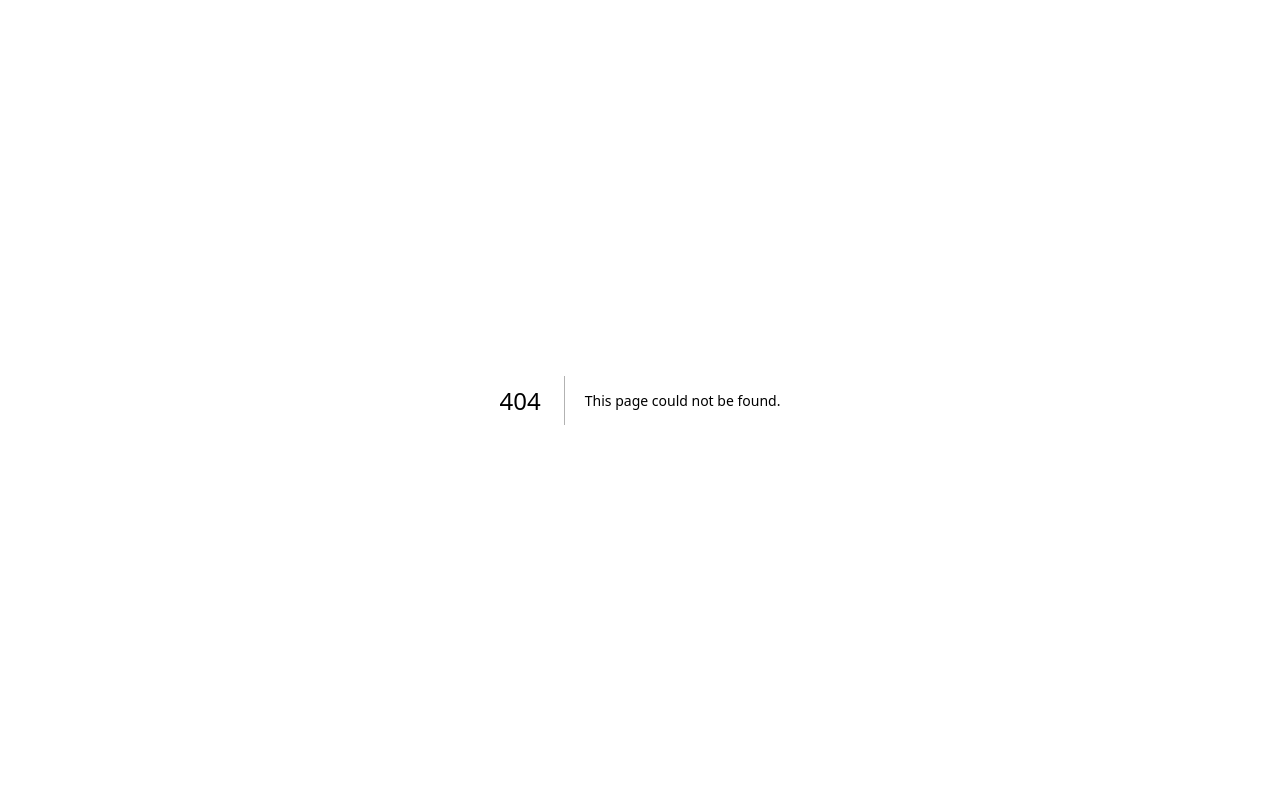
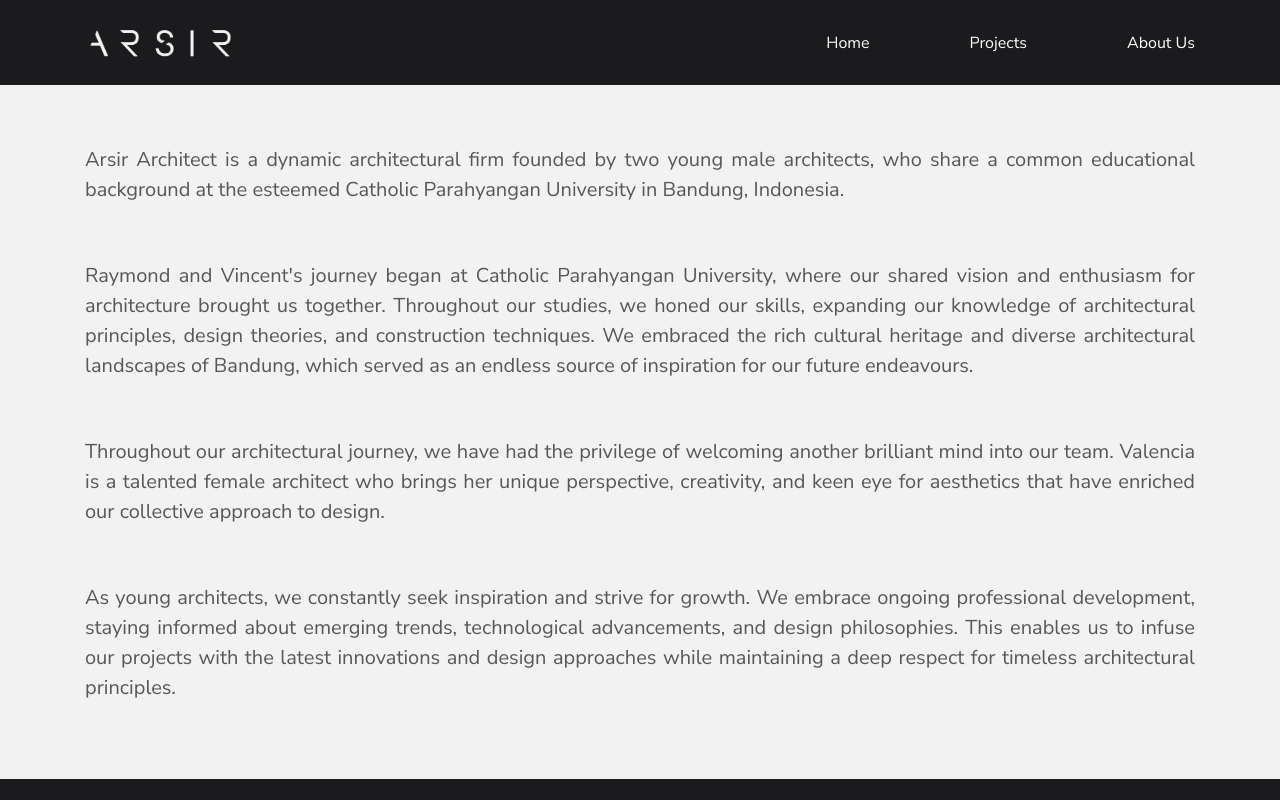
Before and after one commit to edwinsenjaya/arsir-company-profile, a Next.js app: page /about-us in a window 1280 px wide. Before the commit this address had no page. Shown: the top 800 px of the page. Built offline with nearby package versions, Linux system fonts and the light colour scheme.

Commit message:
about us page

```diff
--- /dev/null
+++ b/components/AboutUs.js
@@ -0,0 +1,53 @@
+import styles from "@/styles/about-us.module.css";
+import Link from "next/link";
+import Image from "next/image";
+
+export default function AboutUs() {
+  return (
+    <section className={styles["about-us-container"]}>
+      <section
+        className={styles["paragraph-container"]}
+        style={{ paddingTop: "60px" }}
+      >
+        <p className={styles.paragraph}>
+          Arsir Architect is a dynamic architectural firm founded by two young
+          male architects, who share a common educational background at the
+          esteemed Catholic Parahyangan University in Bandung, Indonesia.
+        </p>
+      </section>
+      <section className={styles["paragraph-container"]}>
+        <p className={styles.paragraph}>
+          Raymond and Vincent's journey began at Catholic Parahyangan
+          University, where our shared vision and enthusiasm for architecture
+          brought us together. Throughout our studies, we honed our skills,
+          expanding our knowledge of architectural principles, design theories,
+          and construction techniques. We embraced the rich cultural heritage
+          and diverse architectural landscapes of Bandung, which served as an
+          endless source of inspiration for our future endeavours.
+        </p>
+      </section>
+      <section className={styles["paragraph-container"]}>
+        <p className={styles.paragraph}>
+          Throughout our architectural journey, we have had the privilege of
+          welcoming another brilliant mind into our team. Valencia is a talented
+          female architect who brings her unique perspective, creativity, and
+          keen eye for aesthetics that have enriched our collective approach to
+          design.
+        </p>
+      </section>
+      <section
+        className={styles["paragraph-container"]}
+        style={{ paddingBottom: "30px" }}
+      >
+        <p className={styles.paragraph}>
+          As young architects, we constantly seek inspiration and strive for
+          growth. We embrace ongoing professional development, staying informed
+          about emerging trends, technological advancements, and design
+          philosophies. This enables us to infuse our projects with the latest
+          innovations and design approaches while maintaining a deep respect for
+          timeless architectural principles.
+        </p>
+      </section>
+    </section>
+  );
+}
--- a/components/Header.js
+++ b/components/Header.js
@@ -69,7 +69,11 @@ export default function Header() {
             </Link>
           </section>
           <section className={styles["title-3"]}>
-            <Link className={styles.text} href="/about-us">
+            <Link
+              className={styles.text}
+              style={{ display: "block", width: "68px" }}
+              href="/about-us"
+            >
               About Us
             </Link>
           </section>
--- a/pages/project/index.js
+++ b/pages/about-us/index.js
@@ -1,6 +1,9 @@
 import Head from "next/head";
+import Header from "@/components/Header";
+import Footer from "@/components/Footer";
+import AboutUs from "@/components/AboutUs";
 
-export default function Home() {
+export default function Page() {
   return (
     <>
       <Head>
@@ -8,6 +11,9 @@ export default function Home() {
         <meta charSet="utf-8" />
         <meta name="viewport" content="width=device-width, initial-scale=1" />
       </Head>
+      <Header></Header>
+      <AboutUs></AboutUs>
+      <Footer></Footer>
     </>
   );
 }
--- /dev/null
+++ b/styles/about-us.module.css
@@ -0,0 +1,38 @@
+.about-us-container {
+  font-family: "Nunito Sans";
+  padding: 85px 0 30px;
+  background: #f2f2f2;
+}
+
+.paragraph-container {
+  display: flex;
+}
+
+.paragraph {
+  font-size: 20px;
+  color: #575757;
+  text-align: justify;
+}
+
+@media only screen and (min-width: 1280px) {
+  .paragraph-container {
+    padding: 20px calc((100vw - 1280px) / 2 + 85px);
+  }
+}
+
+@media only screen and (max-width: 1279px) {
+  .paragraph-container {
+    padding: 20px 85px;
+  }
+}
+
+@media only screen and (max-width: 700px) {
+  .paragraph-container {
+    padding: 15px 30px;
+  }
+
+  .paragraph {
+    font-size: 16px;
+    text-align: justify;
+  }
+}
--- a/styles/header.module.css
+++ b/styles/header.module.css
@@ -50,6 +50,23 @@
   .content-container {
     padding: 0 85px;
   }
+}
+
+@media only screen and (max-width: 1024px) {
+  .content-container {
+    padding: 0 60px;
+  }
+
+  .title-2,
+  .title-3 {
+    margin-left: 80px;
+  }
+}
+
+@media only screen and (max-width: 700px) {
+  .content-container {
+    padding: 0 85px;
+  }
 
   .title-container {
     display: none;
--- a/styles/project-details.module.css
+++ b/styles/project-details.module.css
@@ -14,6 +14,7 @@
   font-family: "Nunito Sans";
   font-weight: 600;
   margin-top: 30px;
+  text-align: center;
 }
 
 .project-link {
```
